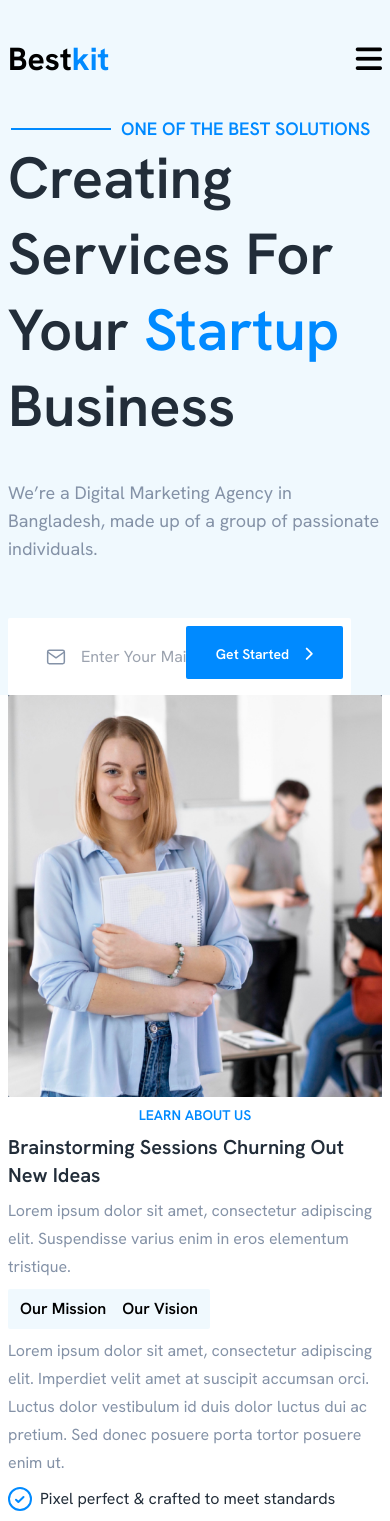
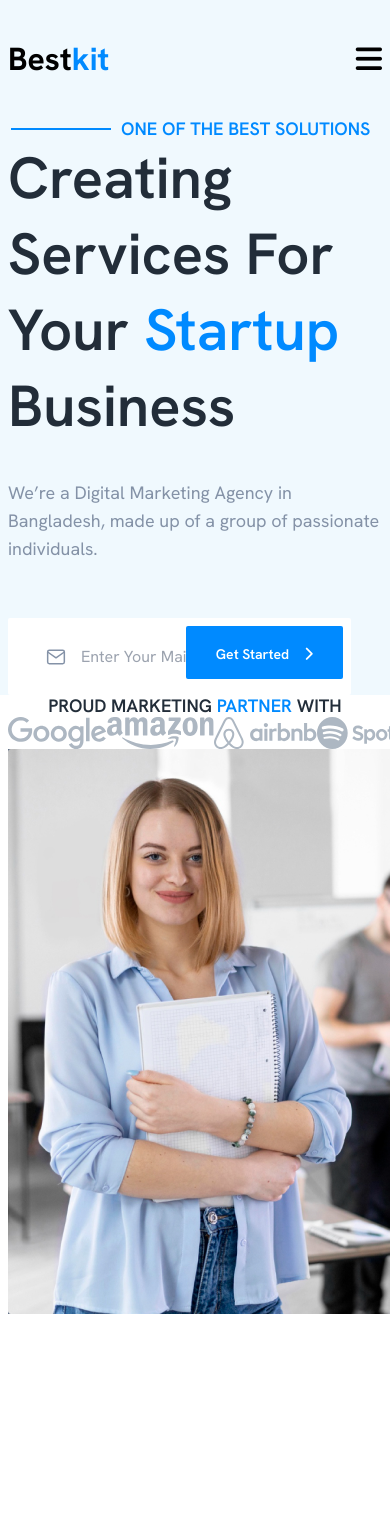
Before and after one commit to pro-dev-ryan/startup-business, a React (Vite) app: page / in a window 390 px wide. Shown: the top 1521 px of the page. Built offline with nearby package versions, Linux system fonts and the light colour scheme.

Commit message:
pixel perfect until progress done

```diff
--- /dev/null
+++ b/src/assets/testimonials/Left.jsx
@@ -0,0 +1,31 @@
+import React from "react";
+
+const Left = () => {
+  return (
+    <svg
+      width="50"
+      height="50"
+      viewBox="0 0 50 50"
+      fill="none"
+      xmlns="http://www.w3.org/2000/svg"
+    >
+      <rect width="50" height="50" rx="3" fill="transparent" />
+      <path
+        d="M33 24.5H18"
+        stroke="currentColor"
+        stroke-width="2"
+        stroke-linecap="round"
+        stroke-linejoin="round"
+      />
+      <path
+        d="M23.4307 19L17.9996 24.5L23.4307 30"
+        stroke="currentColor"
+        stroke-width="2"
+        stroke-linecap="round"
+        stroke-linejoin="round"
+      />
+    </svg>
+  );
+};
+
+export default Left;
--- a/src/components/Footer.jsx
+++ b/src/components/Footer.jsx
@@ -67,7 +67,7 @@ const Footer = () => {
             <a href="/" className="text-grayText hover:text-primary">
               <Github />
             </a>
-            <a href="/" className="text-grayText hover:text-primary">
+            <a href="/" className="text-grayText hover:text-primary bg-primary">
               <Twitter />
             </a>
           </div>
--- a/src/components/pages/MissionVision.jsx
+++ b/src/components/pages/MissionVision.jsx
@@ -4,18 +4,20 @@ import image from "../../assets/mission-vision/image.png";
 
 const MissionVision = () => {
   return (
-    <div className="section-plate flex flex-col gap-2 md:flex-row section-gap">
+    <div className="section-plate flex justify-between pb-[190px]">
       {/* Image-Content */}
-      <div className="w-full md:w-1/2">
-        <div className="w-full md:w-[80%] lg:w-[80%] bg-slate-500 md:relative image-bg z-10 md:top-1/2 md:-translate-y-1/2 left-[10%]">
+      <div>
+        <div className="w-[525px] bg-slate-500 md:relative image-bg z-10 md:top-1/2 md:-translate-y-1/2 left-[10%]">
           <img className="w-full" src={image} alt="image" />
         </div>
       </div>
       {/* Text-content */}
-      <div className="w-full  md:w-1/2 text-gap">
+      <div className="w-full pt-2 pl-4 md:w-1/2">
         <p className="sub-head">Learn about us</p>
-        <h2 className="title">Brainstorming Sessions Churning Out New Ideas</h2>
-        <p className="neutral-text">
+        <h2 className="title pb-[25px]">
+          Brainstorming Sessions Churning Out New Ideas
+        </h2>
+        <p className="neutral-text pb-[40px] w-[645px]">
           Lorem ipsum dolor sit amet, consectetur adipiscing elit. Suspendisse
           varius enim in eros elementum tristique.
         </p>
@@ -23,7 +25,9 @@ const MissionVision = () => {
           <button className="tab-btn">Our Mission</button>
           <button className="tab-btn">Our Vision</button>
         </div>
-        <Tabs />
+        <div className="pt-[30px]">
+          <Tabs />
+        </div>
       </div>
     </div>
   );
--- a/src/components/pages/Partner.jsx
+++ b/src/components/pages/Partner.jsx
@@ -34,9 +34,9 @@ const Partner = () => {
     },
   ];
   return (
-    <div className="section-gap">
-      <div className="hidden md:flex flex-col justify-center items-center gap-10 section-plate">
-        <p className="uppercase text-lg text-secondary text-medium">
+    <div>
+      <div className="md:flex flex-col justify-center items-center gap-10 section-plate">
+        <p className="partner-text">
           proud marketing <span className="text-primary">Partner</span> with
         </p>
         <div className="flex w-full items-center justify-between">
--- a/src/components/pages/Profile.jsx
+++ b/src/components/pages/Profile.jsx
@@ -32,7 +32,7 @@ const Profile = () => {
     },
   ];
   return (
-    <div className="grid grid-cols-1 md:grid-cols-2 lg:grid-cols-4 lg:border-y border-lightBorder section-plate section-gap">
+    <div className="grid grid-cols-1 md:grid-cols-2 lg:grid-cols-4 lg:border-y border-lightBorder section-plate py-[62px]">
       {datas.map((data, i) => (
         <ProfileCard data={data} key={i} />
       ))}
--- a/src/components/pages/Progress.jsx
+++ b/src/components/pages/Progress.jsx
@@ -16,26 +16,26 @@ const Progress = () => {
     },
   ];
   return (
-    <div className="flex flex-col md:flex-row section-plate section-gap">
+    <div className="flex pt-[140px]">
       {/* Image section */}
-      <div className="w-full lg:w-1/2">
+      <div className="w-full relative lg:w-1/2">
         <img src={image} alt="image" />
       </div>
       {/* Text content */}
-      <div className="w-full pt-2 md:w-1/2 section-plate md:flex justify-center items-center bg-[#F7F9FC]">
-        <div className="text-gap mx-2 md:mx-4 lg:mx-6 xl:mx-16">
+      <div className="w-full pt-[137px] pb-[137px] xl:w-1/2 md:flex items-center bg-[#F7F9FC]">
+        <div className="ml-[100px] w-[560px]">
           <p className="sub-head">our skill</p>
-          <h3 className="title">
+          <h3 className="title w-[532px] pb-[25px]">
             we aim to share knowledge, attract talent & startups
           </h3>
-          <p className="neutral-text">
+          <p className="neutral-text pb-[50px]">
             We design & build brand, campaigns & digital projects for business
             large & small with customer experiences.
           </p>
           {/* Progress Bar */}
 
-          <div className="text-gap">
-            <div className="flex justify-between">
+          <div className="pb-[30px]">
+            <div className="flex justify-between space-y-[10px]">
               <p className="neutral-text text-secondary">Business Consulting</p>
               <p className="neutral-text text-secondary">74%</p>
             </div>
@@ -43,8 +43,8 @@ const Progress = () => {
               <span className={`bar-active w-[74%]`}></span>
             </div>
           </div>
-          <div className="text-gap">
-            <div className="flex justify-between">
+          <div className="pb-[30px]">
+            <div className="flex justify-between space-y-[10px]">
               <p className="neutral-text text-secondary">Business Startup</p>
               <p className="neutral-text text-secondary">86%</p>
             </div>
@@ -52,8 +52,8 @@ const Progress = () => {
               <span className={`bar-active w-[86%]`}></span>
             </div>
           </div>
-          <div className="text-gap">
-            <div className="flex justify-between">
+          <div className="pb-[30px]">
+            <div className="flex justify-between space-y-[10px]">
               <p className="neutral-text text-secondary">Marketing Analysis</p>
               <p className="neutral-text text-secondary">48%</p>
             </div>
--- a/src/components/pages/Services.jsx
+++ b/src/components/pages/Services.jsx
@@ -57,7 +57,7 @@ const Services = () => {
               key={key}
               className={`bg-[#ffffff] ${
                 data.id % 2 != 0 ? "" : "md:relative md:-top-10"
-              } shadow-xl shadow-[#D2D9E059]  p-12 space-y-5 border-0 transition-border duration-200 border-b-primary hover:border-b-4 rounded-sm`}
+              } shadow-xl shadow-[#D2D9E059]  p-12 space-y-5 border-4 border-transparent transition-border duration-200 hover:border-b-primary hover:border-b-4 rounded-sm`}
             >
               <img src={data?.icons} alt="" />
               <h4 className="font-semibold text-xl text-secondary">
--- a/src/components/pages/Testimonial.jsx
+++ b/src/components/pages/Testimonial.jsx
@@ -3,6 +3,7 @@ import Testimony from "../Testimony";
 import avatar from "../../assets/testimonials/images/Avatar.png";
 import avatar2 from "../../assets/testimonials/images/Avatar 1.png";
 import avatar3 from "../../assets/testimonials/images/Avatar 2.png";
+import Left from "../../assets/testimonials/Left";
 
 const Testimonial = () => {
   const datas = [
@@ -39,7 +40,12 @@ const Testimonial = () => {
             </h3>
           </div>
           <div className="flex gap-2 md:gap-3 xl:gap-5 items-center">
-            <button className="arrow-left w-12 h-12 rounded-sm transition-all duration-200"></button>
+            <button
+              href="/"
+              className="hover:text-white text-primary bg-[#EBF6FF] hover:bg-primary w-12 h-12 rounded-sm transition-all duration-200"
+            >
+              <Left />
+            </button>
             <button className="arrow-right w-12 h-12 rounded-sm transition-all duration-200"></button>
           </div>
         </div>
--- a/src/index.css
+++ b/src/index.css
@@ -46,6 +46,38 @@ body::-webkit-scrollbar {
   color: #8492a7;
 }
 
+.partner-text {
+  font-style: normal;
+  font-weight: 600;
+  font-size: 18px;
+  line-height: 22px;
+  text-align: center;
+  text-transform: uppercase;
+  color: #222d39;
+}
+.sub-head {
+  font-style: normal;
+  font-weight: 600;
+  font-size: 18px;
+  line-height: 22px;
+  text-transform: uppercase;
+  color: #008aff;
+}
+
+.title {
+  font-style: normal;
+  font-weight: 600;
+  font-size: 40px;
+  line-height: 54px;
+  color: #222d39;
+}
+.neutral-text {
+  font-style: normal;
+  font-weight: 500;
+  font-size: 18px;
+  line-height: 28px;
+  color: #8492a7;
+}
 .g::before {
   position: absolute;
   content: "";
@@ -57,11 +89,11 @@ body::-webkit-scrollbar {
   content: "";
   position: absolute;
   width: 100%;
-  height: 100%;
-  background-color: #f7f9fc48;
+  height: 665px;
+  background-color: #f7f9fc;
   border-radius: 5px;
-  top: -10%;
-  left: -10%;
+  top: -50px;
+  left: -50px;
   z-index: -1;
 }
 
@@ -115,12 +147,6 @@ body::-webkit-scrollbar {
 @tailwind utilities;
 
 @layer components {
-  .sub-head {
-    @apply text-primary text-sm lg:text-base xl:text-lg font-semibold text-center lg:text-left uppercase;
-  }
-  .neutral-text {
-    @apply text-neutral font-medium lg:text-lg leading-7;
-  }
   .footer-titles {
     @apply font-semibold text-2xl leading-[28.04px] text-white capitalize mb-7;
   }
@@ -148,9 +174,6 @@ body::-webkit-scrollbar {
 .tab-btn:active {
   @apply bg-primary text-white;
 }
-.title {
-  @apply text-xl lg:text-3xl xl:text-4xl text-secondary font-semibold capitalize;
-}
 .section-plate {
   @apply mx-2 md:mx-4 lg:mx-6 xl:mx-auto max-w-[1320px];
 }
```
Also changed, not shown: src/App.jsx (indentation only), src/assets/testimonials/left.svg (deleted).
